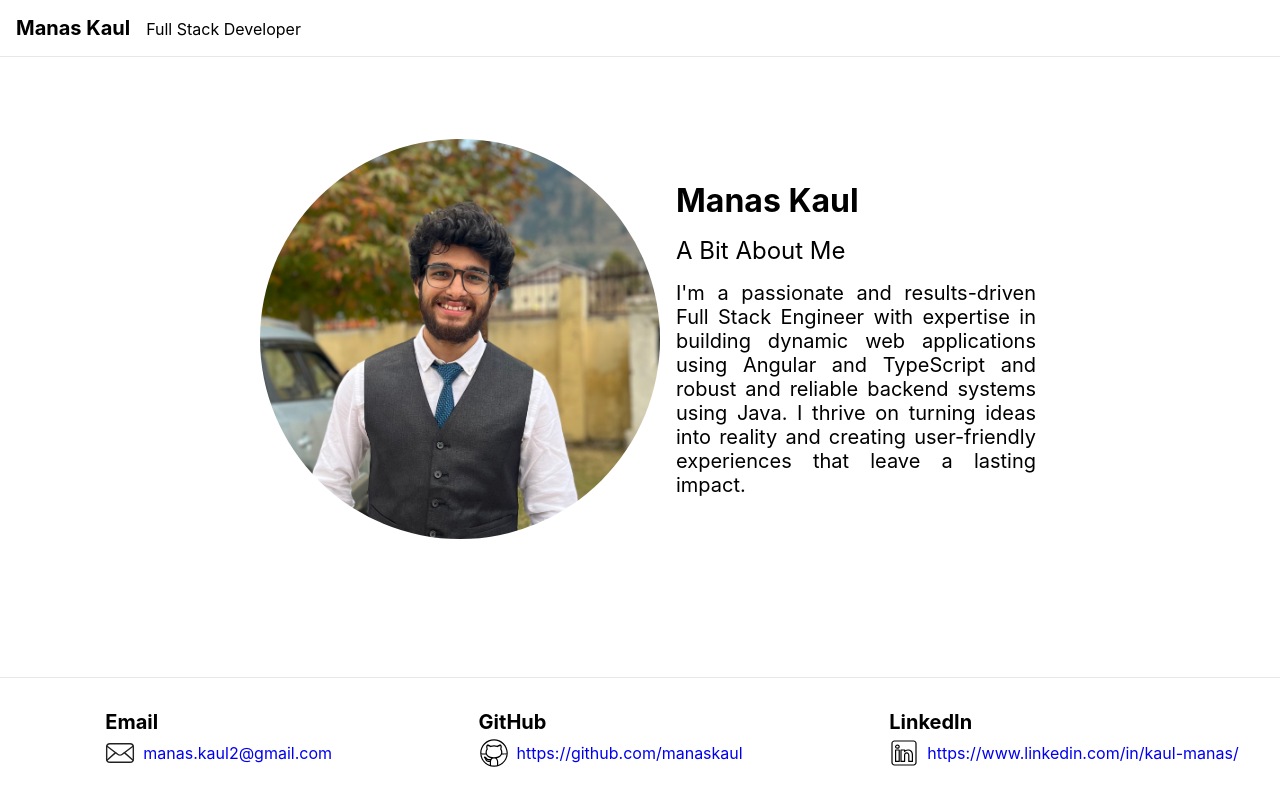
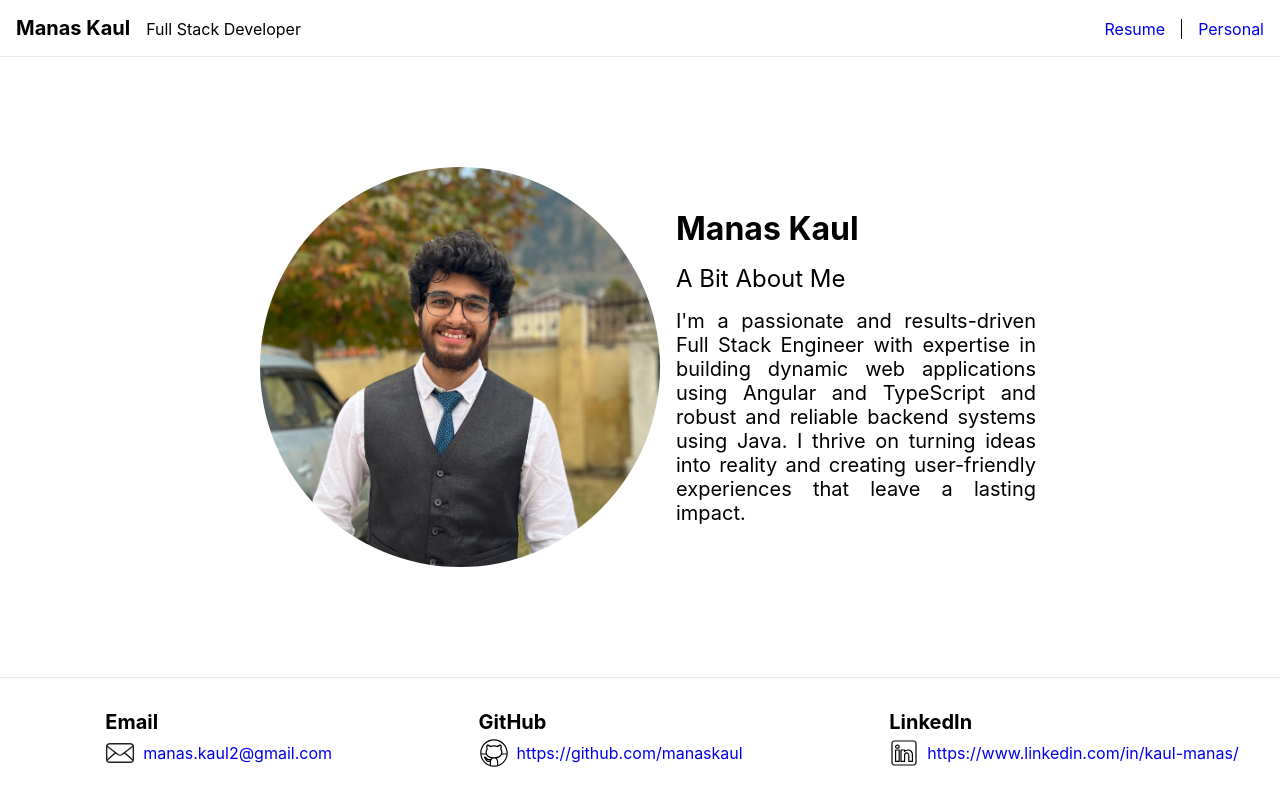
Before and after one commit to manaskaul/my-portfolio, a React (Create React App) app: page / in a window 1280 px wide. Shown: the top 800 px of the page. Built offline with nearby package versions, Linux system fonts and the light colour scheme.

Commit message:
added react-router-dom

```diff
--- a/package.json
+++ b/package.json
@@ -9,6 +9,7 @@
     "@testing-library/user-event": "^13.5.0",
     "react": "^18.2.0",
     "react-dom": "^18.2.0",
+    "react-router-dom": "^6.21.1",
     "react-scripts": "5.0.1",
     "web-vitals": "^2.1.4"
   },
--- a/src/App.js
+++ b/src/App.js
@@ -2,6 +2,7 @@ import "./App.css";
 import NavBar from "./components/nav-bar/NavBar";
 import HomePage from "./components/home-page/HomePage";
 import Resume from "./components/resume/Resume";
+import { BrowserRouter, Route, Switch } from "react-router-dom";
 
 function App() {
   return (
--- a/src/components/nav-bar/NavBar.css
+++ b/src/components/nav-bar/NavBar.css
@@ -1,6 +1,8 @@
 .nav-bar {
-  position: fixed;
-  width: var(--max-width);
+  position: sticky;
+  top: 0;
+  width: 100%;
+  max-width: var(--max-width);
   background-color: hsla(0, 0%, 100%, 0.7);
   backdrop-filter: blur(5px);
 
--- a/src/components/resume/Resume.css
+++ b/src/components/resume/Resume.css
@@ -3,7 +3,7 @@
   flex-direction: row;
   width: 1000px;
   align-self: center;
-  padding-top: 80px;
+  /* padding-top: 80px; */
   text-align: justify;
 
   .left-nav {
--- a/src/components/resume/Resume.js
+++ b/src/components/resume/Resume.js
@@ -63,9 +63,9 @@ export function Section({ resume }) {
     let subSections = resumeSection.subsection.map((subSec, idx) => {
       let subSectionDesc = subSec.description.map((desc, idx) => {
         return (
-          <>
-            <li key={idx}>{desc}</li>
-          </>
+          <div key={idx}>
+            <li>{desc}</li>
+          </div>
         );
       });
 
@@ -88,7 +88,6 @@ export function Section({ resume }) {
             | <span>{subSec.subHeading1}</span>
           </span>
           <div>{subSec.subHeading2}</div>
-
           <ul>{subSectionDesc}</ul>
         </div>
       );
```
Also changed, not shown: 1 other file (tests, documents, lock files or other folders).
